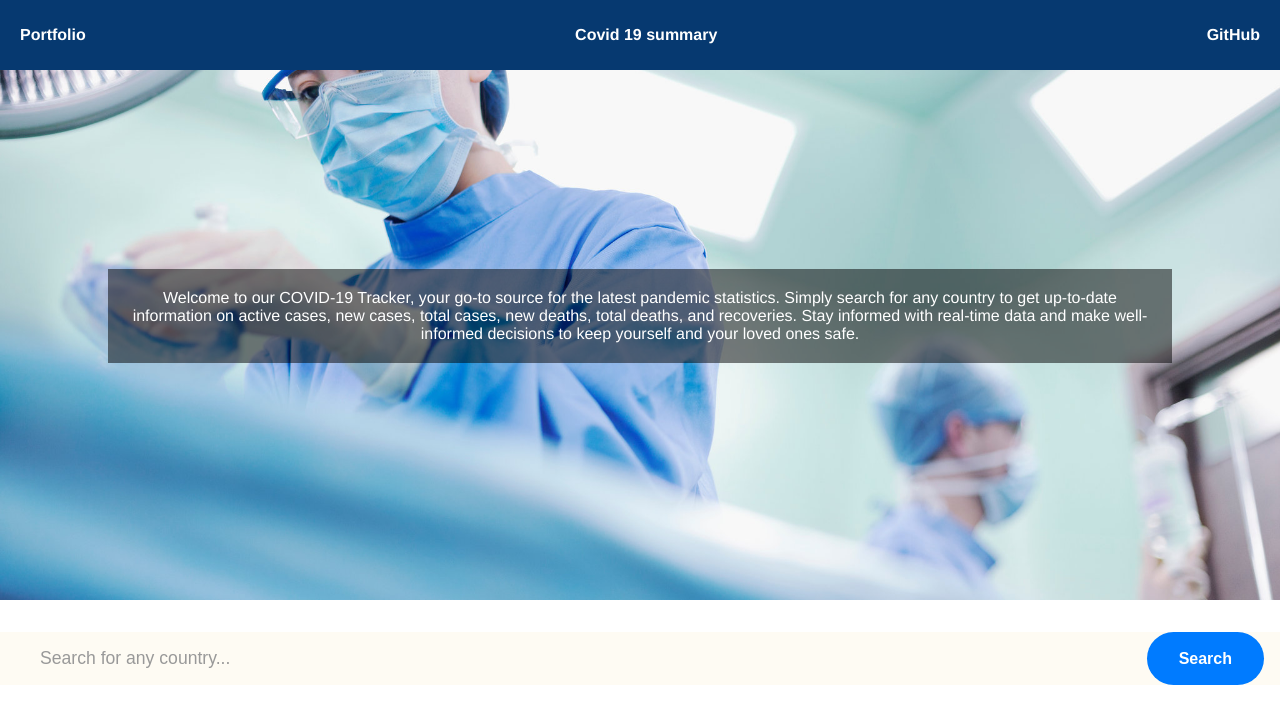
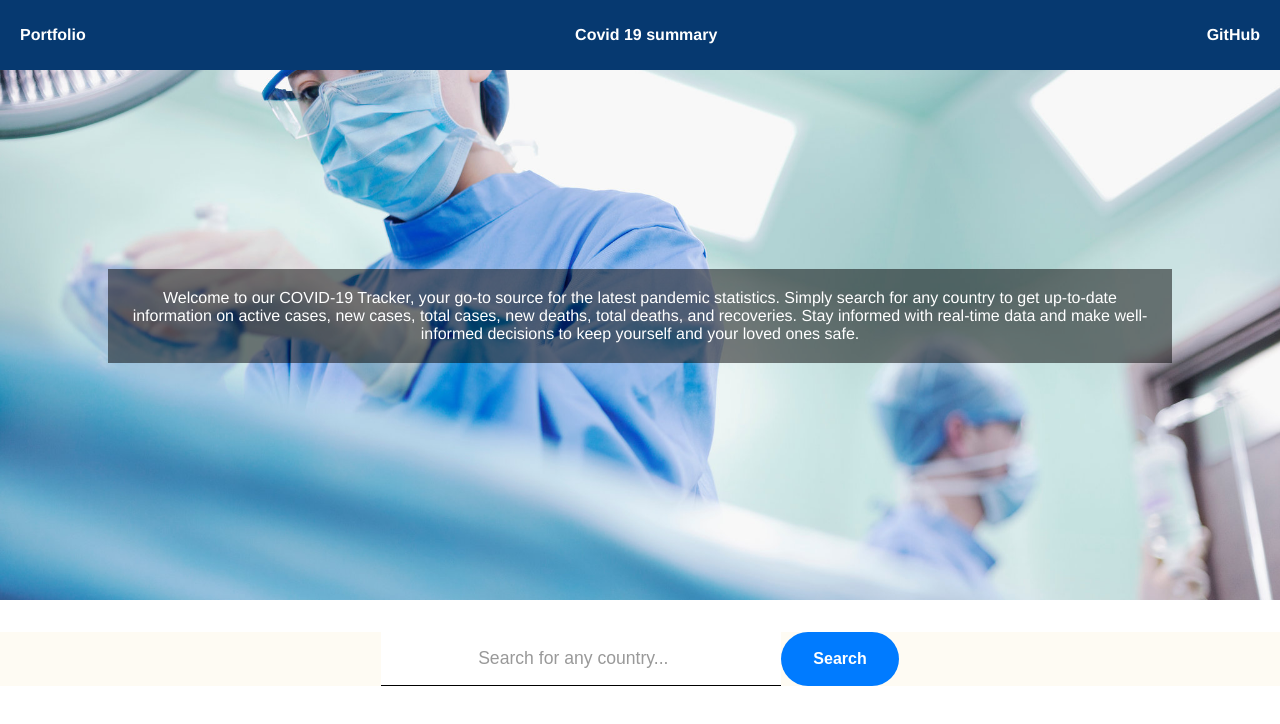
Before and after one commit to NixonOjiem/covid-19-tracking, a Vue app: page / in a window 1280 px wide. Shown: the top 724 px of the page. Built offline with nearby package versions, Linux system fonts and the light colour scheme.

Commit message:
done editing the search bar

```diff
--- a/src/components/DynamicComponent.vue
+++ b/src/components/DynamicComponent.vue
@@ -59,37 +59,30 @@
   padding: 0 1rem;
   display: flex;
   flex-direction: row;
+  justify-content: center;
 }
 
-.search-group {
-  max-width: 600px;
-  margin: 0 auto;
-  display: flex;
-  gap: 8px;
-  background: white;
-  border-radius: 50px;
-  box-shadow: 0 4px 20px rgba(0, 0, 0, 0.1);
-  transition: all 0.3s ease;
-}
-
-.search-group:focus-within {
-  box-shadow: 0 6px 25px rgba(0, 0, 0, 0.15);
-  transform: translateY(-2px);
-}
 
 .modern-input {
-  flex: 1;
   padding: 1rem 1.5rem;
   border: none;
-  border-radius: 50px;
   font-size: 1.1rem;
-  background: transparent;
+  border-bottom: 1px solid #000;
   outline: none;
+  width: 400px;
+  text-align: center;
 }
 
 .modern-input::placeholder {
   color: #999;
   font-weight: 300;
+}
+
+.modern-input:focus{
+    border-bottom: 2px solid #007bff;
+    transition-timing-function: ease-in-out;
+    transition-duration: 0.7s;
+    transition: ease-in-out;
 }
 
 .modern-button {
@@ -105,6 +98,7 @@
   display: flex;
   align-items: center;
   gap: 8px;
+
 }
 
 .modern-button:hover {
```
